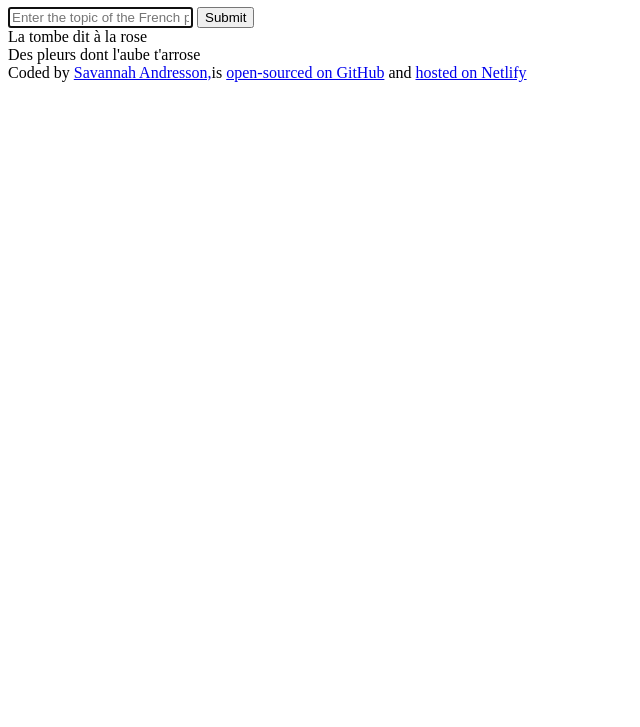
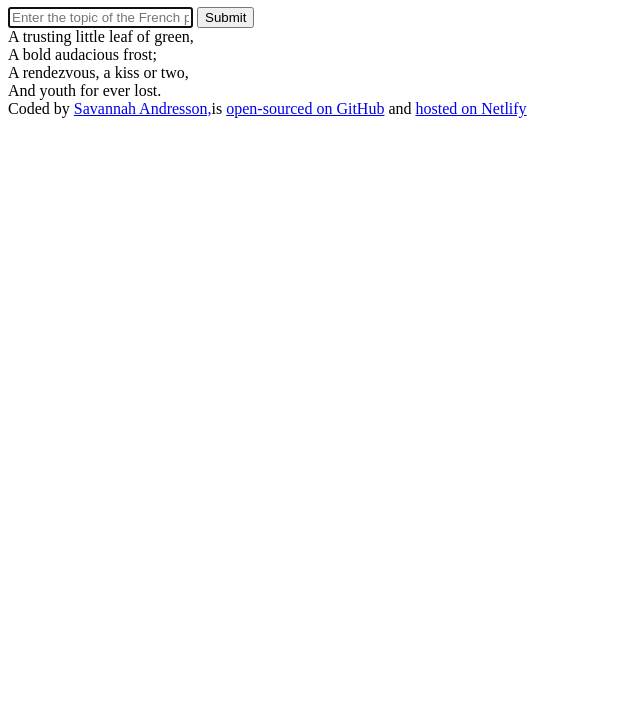
Before and after one commit to savi-creates/ai-poem-generator, a plain HTML site: page index.html in a window 1280 px wide. Shown: the part 73-800 px from the top of the page, without its empty margins (0-640 px from the left). Drawn offline with Linux system fonts and the light colour scheme.

Commit message:
added a poem example

```diff
--- a/index.html
+++ b/index.html
@@ -22,9 +22,13 @@
         <input type="submit" />
       </form>
       <div>
-        La tombe dit à la rose
+        A trusting little leaf of green,
         <br />
-        Des pleurs dont l'aube t'arrose
+        A bold audacious frost;
+        <br />
+        A rendezvous, a kiss or two,
+        <br />
+        And youth for ever lost.
       </div>
     </main>
 
```
